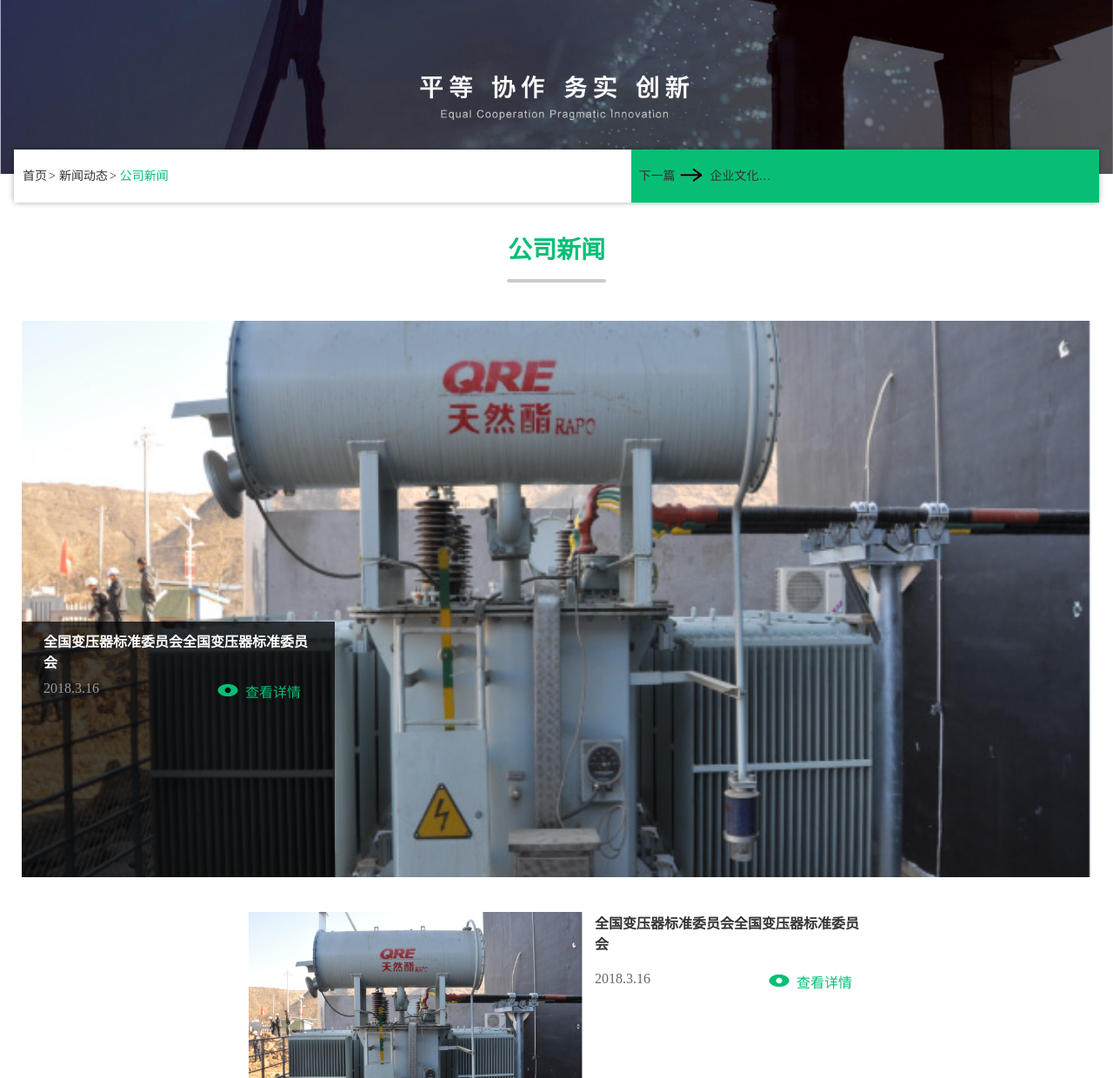
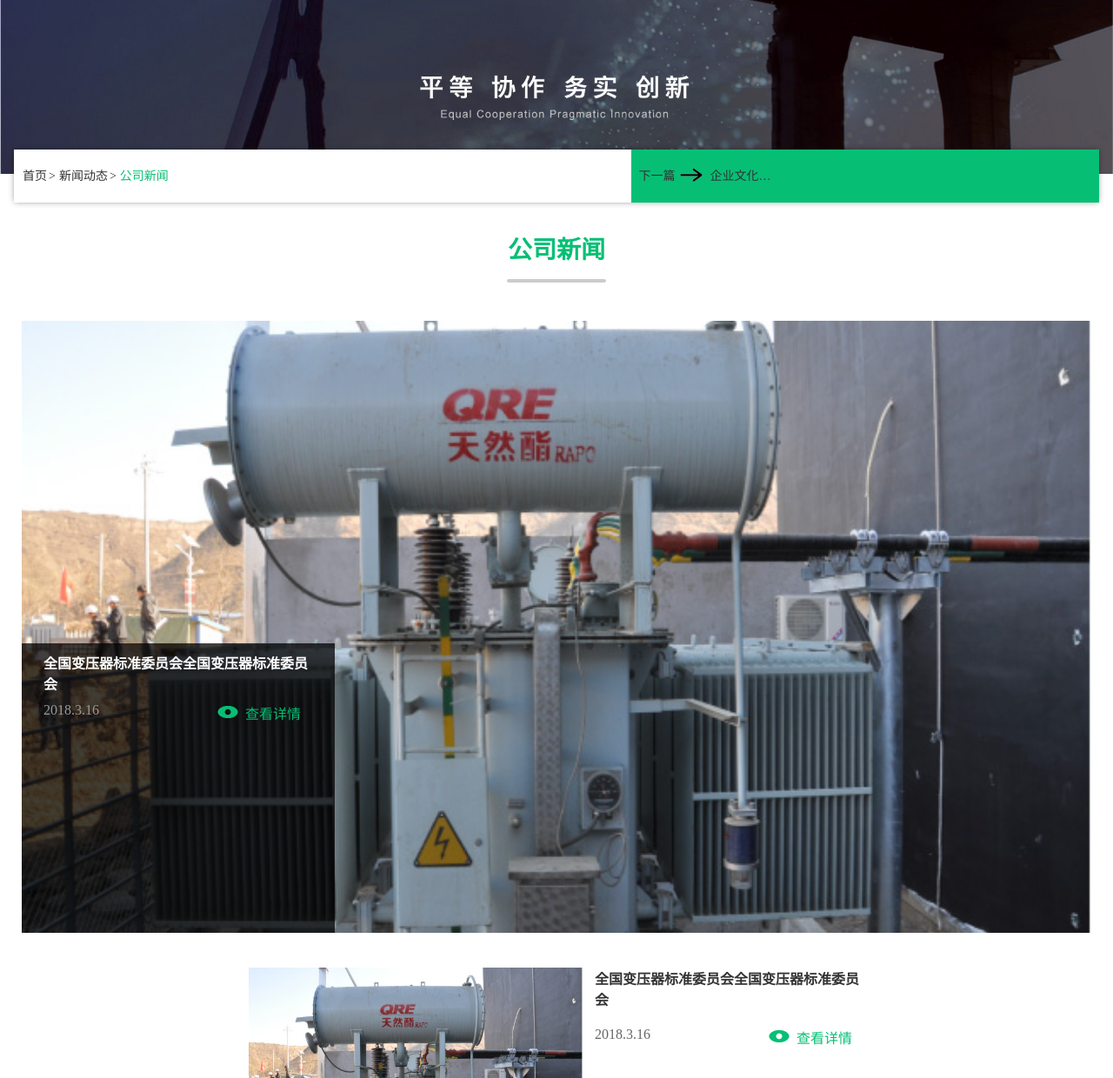
Before and after one commit to mayufo/zhuoyuan-mobile, a website: page new.html in a window 1280 px wide. Shown: the part 60-1300 px from the top of the page at 87% size. Drawn offline with Linux system fonts and the light colour scheme; a small style sheet from the web is missing.

```diff
--- a/src/scss/default.scss
+++ b/src/scss/default.scss
@@ -680,12 +680,12 @@
          position: relative;
          img {
            width: 100vw;
-           height: 50vw;
+           height: 55vw;
            padding: 0 25px;
          }
          .new-content {
            position: absolute;
-           height: 23vw;
+           height: 26vw;
            bottom: 0;
            left: 0;
            margin: 0 25px;
@@ -720,6 +720,7 @@
 }
 // 应用页面
 .application-page {
+  padding-top: 0!important;
   ul {
     margin: 0 auto;
     width: 100vw;
```
Also changed, not shown: src/css/default.css.
